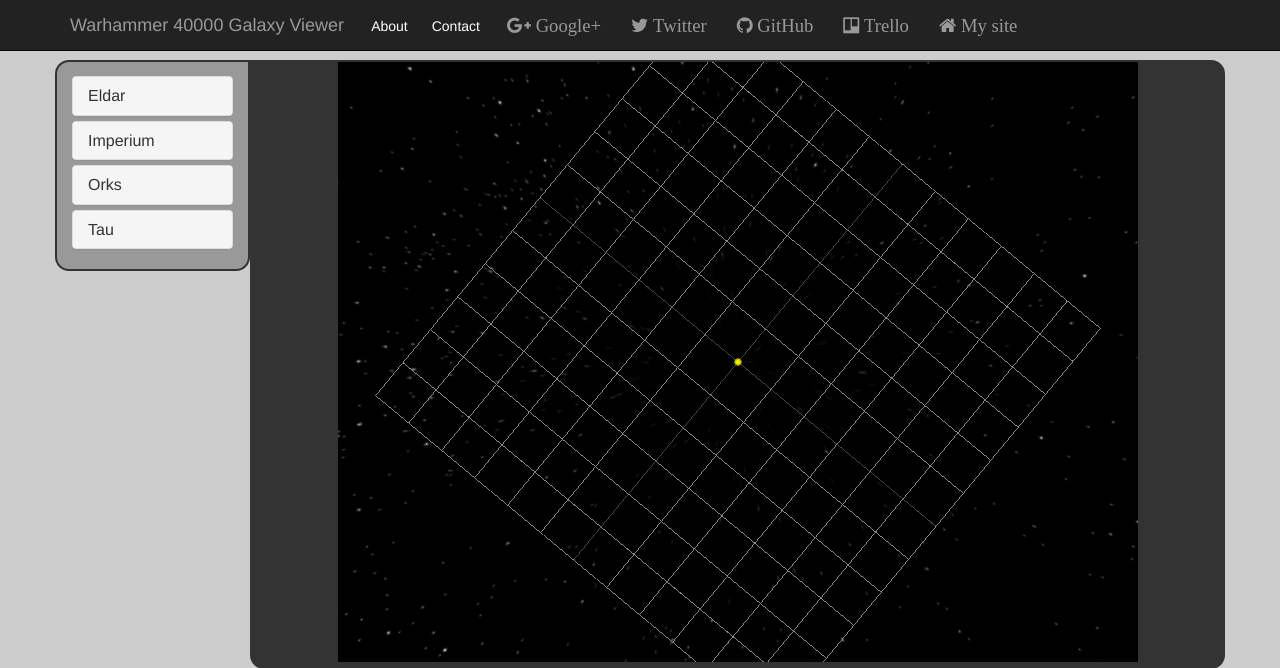
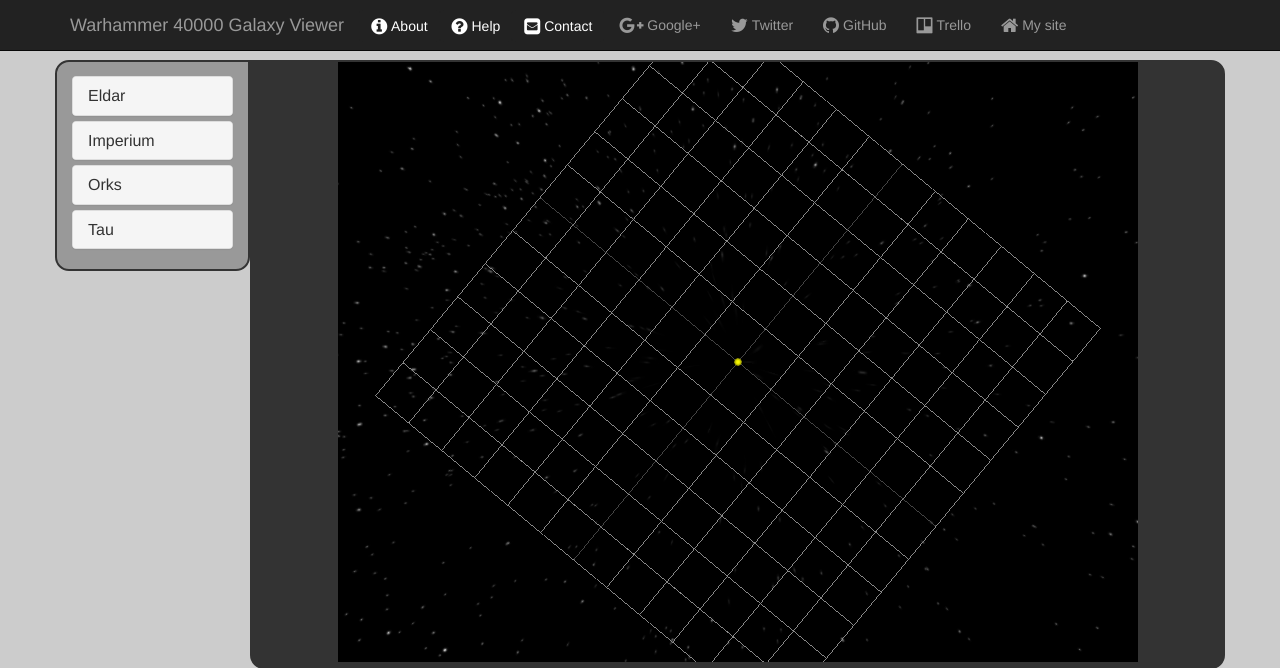
Before and after one commit to cedricms/WH40kGalaxyViewer, a PHP site: page / in a window 1280 px wide. Shown: the top 668 px of the page. Run offline with PHP 8.4, Linux system fonts and the light colour scheme; some libraries are stand-ins or nearby versions.

Commit message:
Adds icons to the top bar.

```diff
--- a/index.php
+++ b/index.php
@@ -38,13 +38,14 @@
             <!-- Collect the nav links, forms, and other content for toggling -->
             <div class="collapse navbar-collapse navbar-ex1-collapse">
                 <ul class="nav navbar-nav">
-                    <li><button class="btn btn-default banner-button" data-toggle="modal" data-target="#aboutModal">About</button></li>
-                    <li><button class="btn btn-default banner-button" data-toggle="modal" data-target="#contactModal">Contact</button></li>
-					<li><a href="https://plus.google.com/+C&eacute;dricMariaSube" target="_blank"><i class="fa fa-google-plus fa-lg">&nbsp;Google+</a></i></li>
-					<li><a href="https://twitter.com/cedricmariasube" target="_blank"><i class="fa fa-twitter fa-lg">&nbsp;Twitter</a></i></li>
-					<li><a href="https://github.com/cedricms" target="_blank"><i class="fa fa-github fa-lg">&nbsp;GitHub</a></i></li>
-					<li><a href="https://trello.com/b/50klIQc8/wh40kgalaxyviewer" target="_blank"><i class="fa fa-trello fa-lg">&nbsp;Trello</a></i></li>
-					<li><a href="http://www.cedric.maria-sube.com/" target="_blank"><i class="fa fa-home fa-lg">&nbsp;My site</a></i></li>
+                    <li><button class="btn btn-default banner-button" data-toggle="modal" data-target="#aboutModal"><i class="fa fa-info-circle fa-lg"></i>&nbsp;About</button></li>
+                    <li><button class="btn btn-default banner-button" data-toggle="modal" data-target="#aboutModal"><i class="fa fa-question-circle fa-lg"></i>&nbsp;Help</button></li>
+                    <li><button class="btn btn-default banner-button" data-toggle="modal" data-target="#contactModal"><i class="fa fa-envelope-square fa-lg"></i>&nbsp;Contact</button></li>
+					<li><a href="https://plus.google.com/+C&eacute;dricMariaSube" target="_blank"><i class="fa fa-google-plus fa-lg"></i>&nbsp;Google+</a></li>
+					<li><a href="https://twitter.com/cedricmariasube" target="_blank"><i class="fa fa-twitter fa-lg"></i>&nbsp;Twitter</a></li>
+					<li><a href="https://github.com/cedricms" target="_blank"><i class="fa fa-github fa-lg"></i>&nbsp;GitHub</a></li>
+					<li><a href="https://trello.com/b/50klIQc8/wh40kgalaxyviewer" target="_blank"><i class="fa fa-trello fa-lg"></i>&nbsp;Trello</a></li>
+					<li><a href="http://www.cedric.maria-sube.com/" target="_blank"><i class="fa fa-home fa-lg"></i>&nbsp;My site</a></li>
                 </ul>
             </div>
             <!-- /.navbar-collapse -->
```
